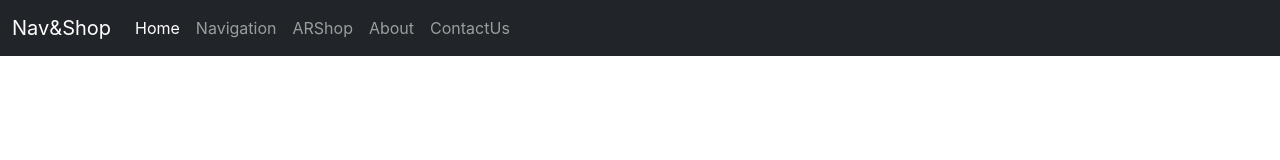
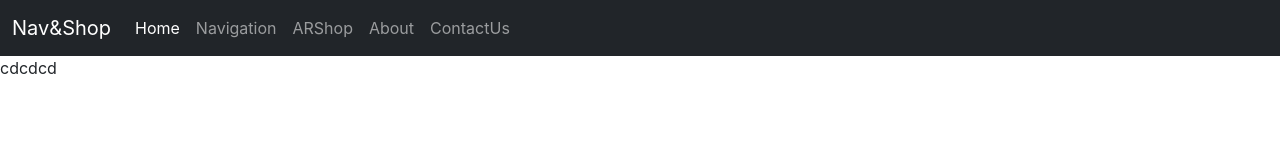
Before and after one commit to Demon-14/NavAndShop, a React (Create React App) app: page /cart in a window 1280 px wide. Shown: the top 160 px of the page. Built offline with nearby package versions, Linux system fonts and the light colour scheme.

Commit message:
ARShop changed

```diff
--- a/src/App.js
+++ b/src/App.js
@@ -11,6 +11,7 @@ import Funzone from './Components/funzone';
 import Foodcourt from './Components/foodcourt';
 import ShopOptions from './Components/shop-options';
 import QRPage from './Components/qr-page';
+import Cart from './Components/cart';
 import {
   BrowserRouter as Router,
   Routes,
@@ -68,6 +69,7 @@ function App() {
       <Route exact path='/buy-game-tickets' element={<BuyGameTickets items = {games}/>}></Route>
       <Route exact path='/shop-options' element={<ShopOptions/>}></Route>
       <Route exact path='/qr-page' element={<QRPage/>}></Route>
+      <Route exact path='/cart' element={<Cart/>}></Route>
     </Routes>
     </Router>
     </>
--- a/src/Components/ARShop.js
+++ b/src/Components/ARShop.js
@@ -1,12 +1,16 @@
 import React,{useState} from 'react'
 import Item from './item'
 import '../Components/ARShop.css'
+import { Link } from 'react-router-dom'
 
 export default function ARShop(props) {
   return (
     <>
-    <button style={{'position':'relative','left':'1470px'}}><i className="fa" style={{'font-size':'30px'}}>&#xf07a;</i>
-<span className='badge badge-warning' id='lblCartCount'>10</span></button>
+    {/* {console.log(props.items[0])} */}
+    <Link to={{
+          pathname: "/cart",
+        }} style={{'position':'relative','left':'1470px'}}><i className="fa" style={{'font-size':'30px'}}>&#xf07a;</i>
+<span className='badge badge-warning' id='lblCartCount'>10</span></Link>
     <div className='container d-flex'>
     {props.items.map((item)=>{
       return(
--- /dev/null
+++ b/src/Components/cart.js
@@ -0,0 +1,8 @@
+import React from 'react'
+import { useLocation } from 'react-router-dom'
+
+export default function Cart() {
+  return (
+    <div>cdcdcd</div>
+  )
+}
```
Also changed, not shown: 1 other file (tests, documents, lock files or other folders).
